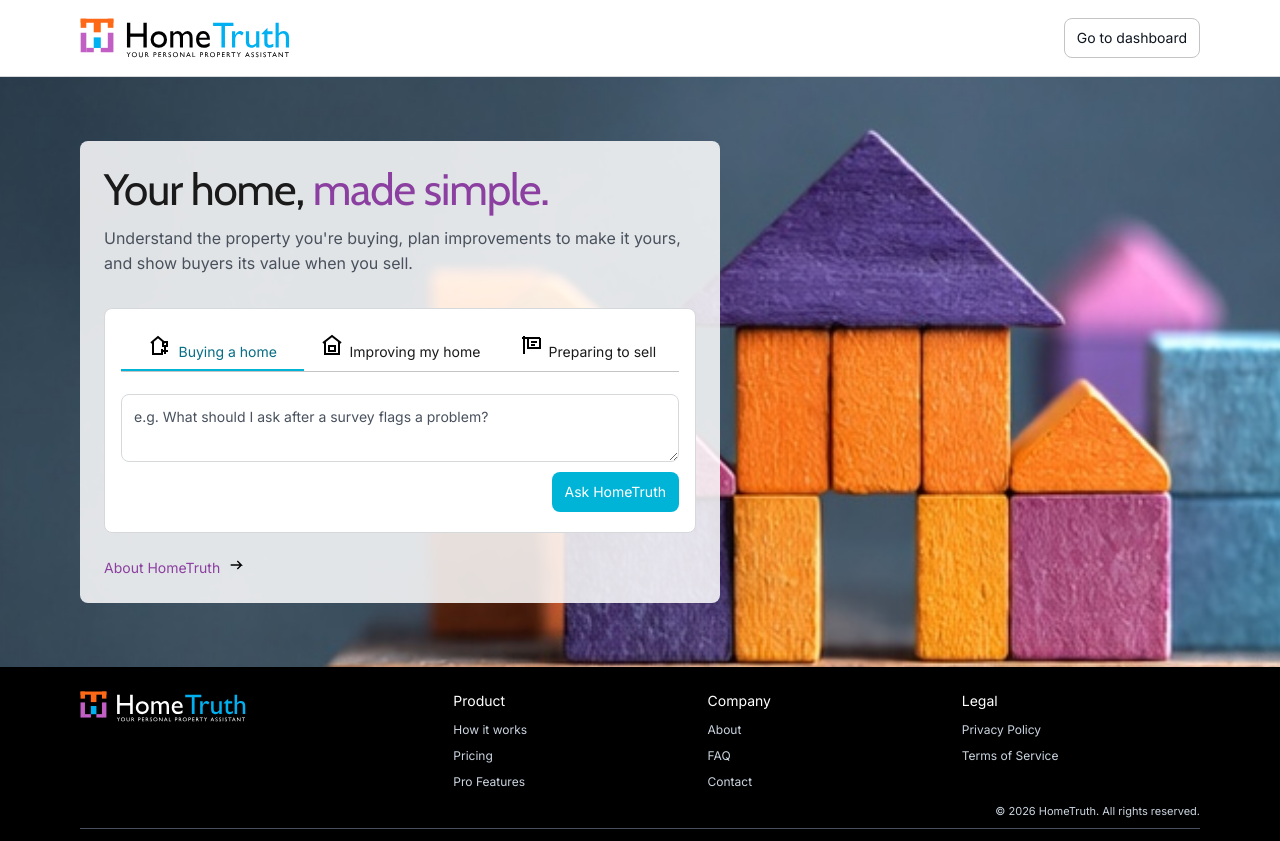
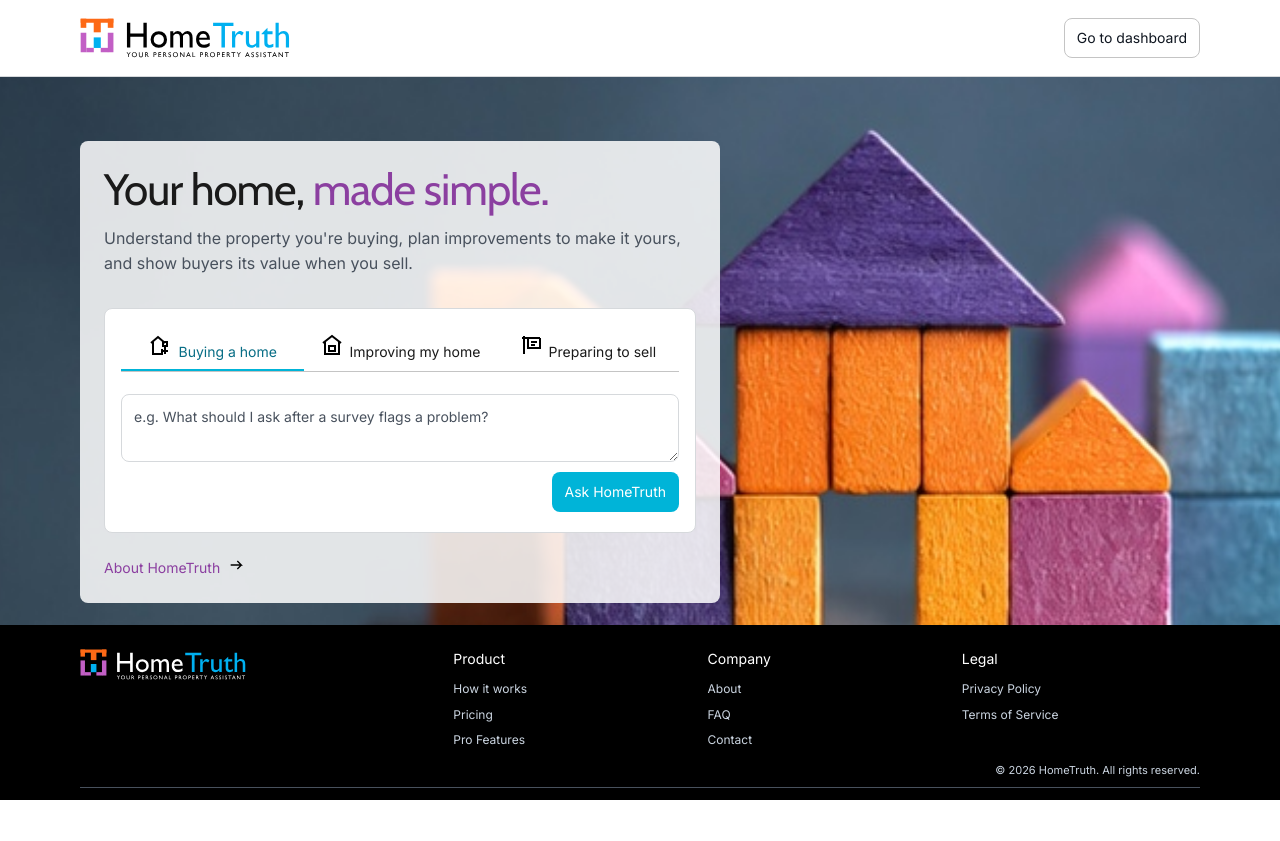
Before and after one commit to jasonlryan/HomeTruth-fe, a React (Create React App) app: page / in a window 1280 px wide. After the commit the page ends 800 px from the top, so only its background shows below. Built offline with nearby package versions, Linux system fonts and the light colour scheme; no server answers; sample sign-in values are in the browser's storage.

Commit message:
HT-348 Keep the homepage footer at the viewport edge

```diff
--- a/src/components/homepage/styles/journey.css
+++ b/src/components/homepage/styles/journey.css
@@ -1,4 +1,8 @@
 .ht-journey {
+  display:grid;
+  height:100vh;
+  height:100dvh;
+  grid-template-rows:auto minmax(0,1fr) auto;
   --hero-backdrop:#283b49;
   --footer-surface:#000;
   --footer-link:#cbd5e1;
@@ -13,7 +17,7 @@
 .ht-public-header {background:var(--color-surface-default);border-bottom:1px solid var(--control-border)}
 .ht-public-header .ht-public-width {display:flex;align-items:center;justify-content:space-between;gap:var(--space-4);min-height:76px;padding-block:var(--space-3)}
 .ht-public-header img {width:clamp(144px,22vw,210px);height:auto}
-.ht-journey-hero {position:relative;isolation:isolate;overflow:hidden;background:var(--hero-backdrop)}
+.ht-journey-hero {position:relative;isolation:isolate;overflow-x:hidden;overflow-y:auto;background:var(--hero-backdrop)}
 .ht-journey .ht-hero-photo {position:absolute;z-index:-1;top:var(--photo-top,0);right:var(--photo-right,0);width:var(--photo-width,100%);max-width:none;height:auto;mask-image:linear-gradient(var(--ht-black) 94%,transparent)}
 .ht-journey-opening {padding-block:var(--space-16)}
 .ht-hero-overlay,.ht-journey-flow {width:min(640px,100%)}
@@ -45,6 +49,7 @@
 .ht-journey-actions {display:flex;flex-wrap:wrap;gap:var(--space-2);margin-top:var(--space-4)}
 .ht-journey-actions .ht-button[data-variant=record] {background:var(--color-secondary);color:var(--color-text-on-dark)}
 .ht-journey-actions .ht-button[data-variant=record]:hover {background:color-mix(in srgb,var(--color-secondary) 88%,var(--ht-black))}
+.ht-journey > .ht-public-footer {max-height:35vh;max-height:35dvh;overflow-y:auto}
 .ht-public-footer {padding-block:var(--space-6) var(--space-3);background:var(--footer-surface);color:var(--color-text-on-dark)}
 .ht-footer-grid {display:grid;grid-template-columns:1.5fr repeat(3,1fr);gap:var(--space-4)}
 .ht-footer-grid img {width:min(166px,100%);height:auto}
```
